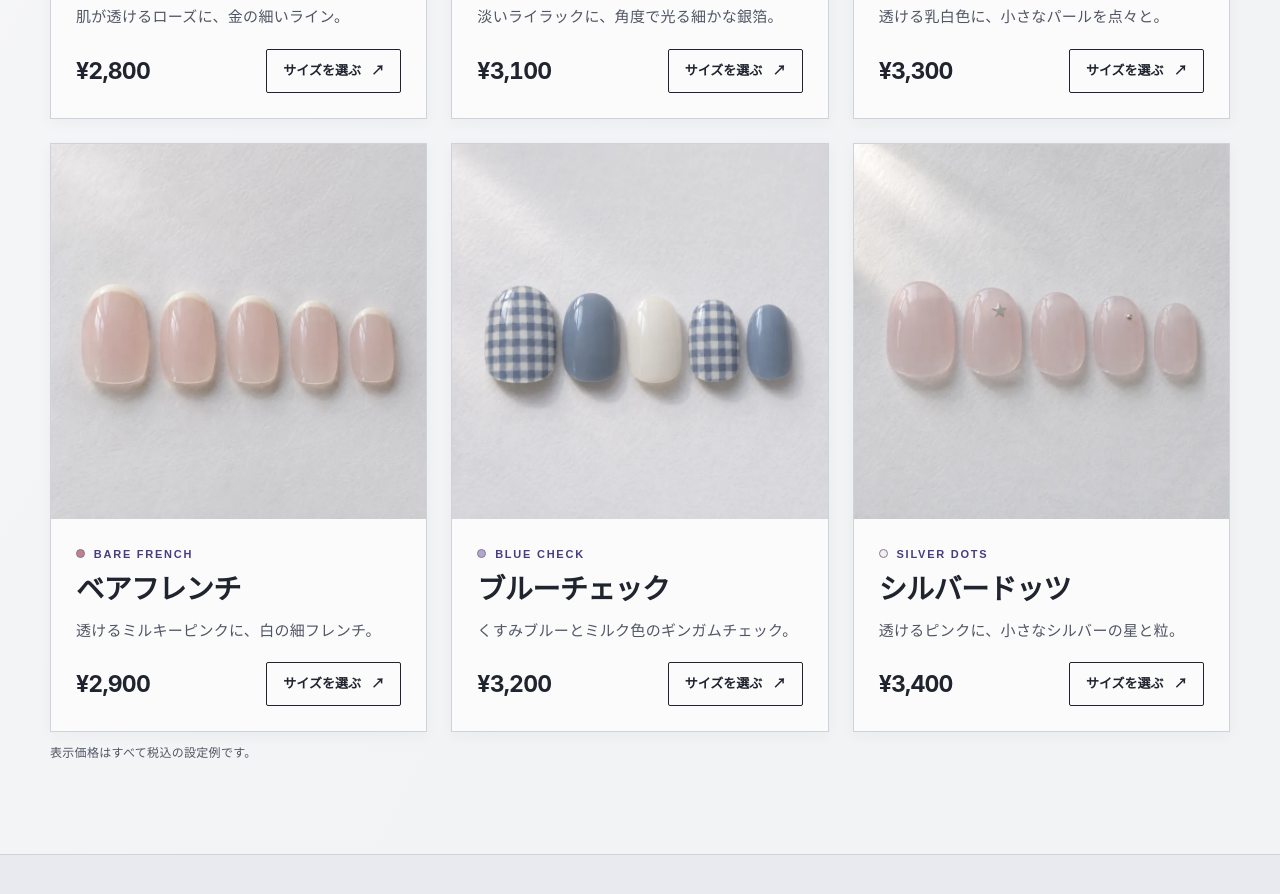
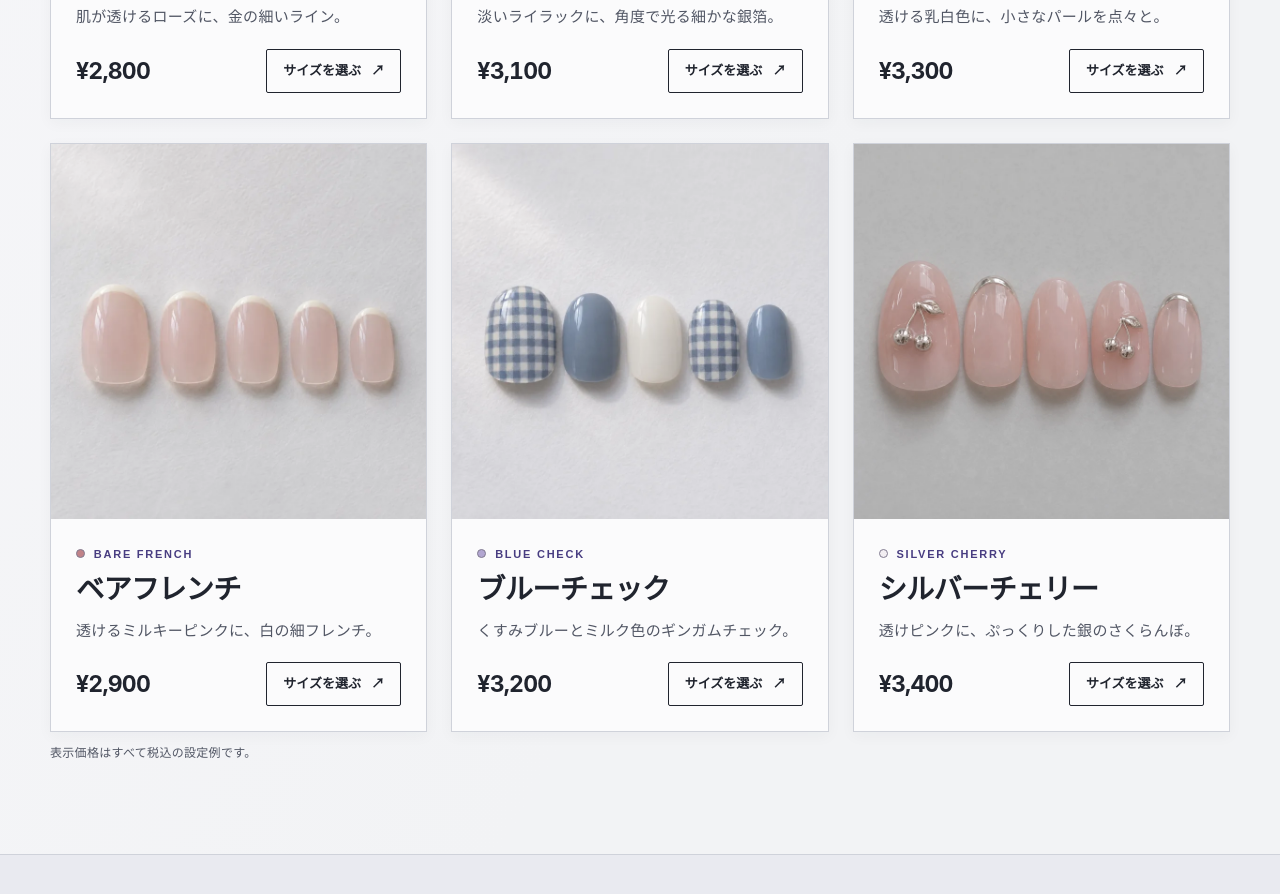
Before and after one commit to 5Ni4/lp-sample-book, a plain HTML site: page sites/nail-tips/index.html in a window 1280 px wide. Shown: the part 1394-2288 px from the top of the page. Drawn offline with Linux system fonts and the light colour scheme.

Commit message:
Replace Silver Dots with a chrome Silver Cherry nail set

```diff
--- a/sites/nail-tips/index.html
+++ b/sites/nail-tips/index.html
@@ -32,7 +32,7 @@
 <article class="card" data-product="pearl"><img src="photos/pearl.webp" width="800" height="800" loading="lazy" alt="パールヴェールのチップ。乳白色に小粒のパール"><div class="card-body"><p class="tag"><i class="dot pearl"></i> PEARL VEIL</p><h3>パールヴェール</h3><p>透ける乳白色に、小さなパールを点々と。</p><div class="card-foot"><strong>¥3,300</strong><button class="btn outline" type="button" data-select="pearl" disabled>サイズを選ぶ <span aria-hidden="true">↗</span></button></div></div></article>
 <article class="card" data-product="french"><img src="photos/french.webp" width="800" height="800" loading="lazy" alt="ベアフレンチのチップ。透けるミルキーピンクに、白の細フレンチ。"><div class="card-body"><p class="tag"><i class="dot rose"></i> BARE FRENCH</p><h3>ベアフレンチ</h3><p>透けるミルキーピンクに、白の細フレンチ。</p><div class="card-foot"><strong>¥2,900</strong><button class="btn outline" type="button" data-select="french" disabled>サイズを選ぶ <span aria-hidden="true">↗</span></button></div></div></article>
 <article class="card" data-product="check"><img src="photos/check.webp" width="800" height="800" loading="lazy" alt="ブルーチェックのチップ。くすみブルーとミルク色のギンガムチェック。"><div class="card-body"><p class="tag"><i class="dot lilac"></i> BLUE CHECK</p><h3>ブルーチェック</h3><p>くすみブルーとミルク色のギンガムチェック。</p><div class="card-foot"><strong>¥3,200</strong><button class="btn outline" type="button" data-select="check" disabled>サイズを選ぶ <span aria-hidden="true">↗</span></button></div></div></article>
-<article class="card" data-product="charm"><img src="photos/charm.webp" width="800" height="800" loading="lazy" alt="シルバードッツのチップ。透けるピンクに、小さなシルバーの星と粒。"><div class="card-body"><p class="tag"><i class="dot pearl"></i> SILVER DOTS</p><h3>シルバードッツ</h3><p>透けるピンクに、小さなシルバーの星と粒。</p><div class="card-foot"><strong>¥3,400</strong><button class="btn outline" type="button" data-select="charm" disabled>サイズを選ぶ <span aria-hidden="true">↗</span></button></div></div></article>
+<article class="card" data-product="charm"><img src="photos/silver-cherry.webp" width="800" height="800" loading="lazy" alt="シルバーチェリーのチップ。透けるピンクに立体的な銀色のさくらんぼ"><div class="card-body"><p class="tag"><i class="dot pearl"></i> SILVER CHERRY</p><h3>シルバーチェリー</h3><p>透けピンクに、ぷっくりした銀のさくらんぼ。</p><div class="card-foot"><strong>¥3,400</strong><button class="btn outline" type="button" data-select="charm" disabled>サイズを選ぶ <span aria-hidden="true">↗</span></button></div></div></article>
 </div><p class="fine">表示価格はすべて税込の設定例です。</p>
 </section>
 <section class="fit section" id="fit" aria-labelledby="fit-title"><div class="shell fit-grid">
```
Also changed, not shown: sites/nail-tips/photos/silver-cherry.webp (added).
